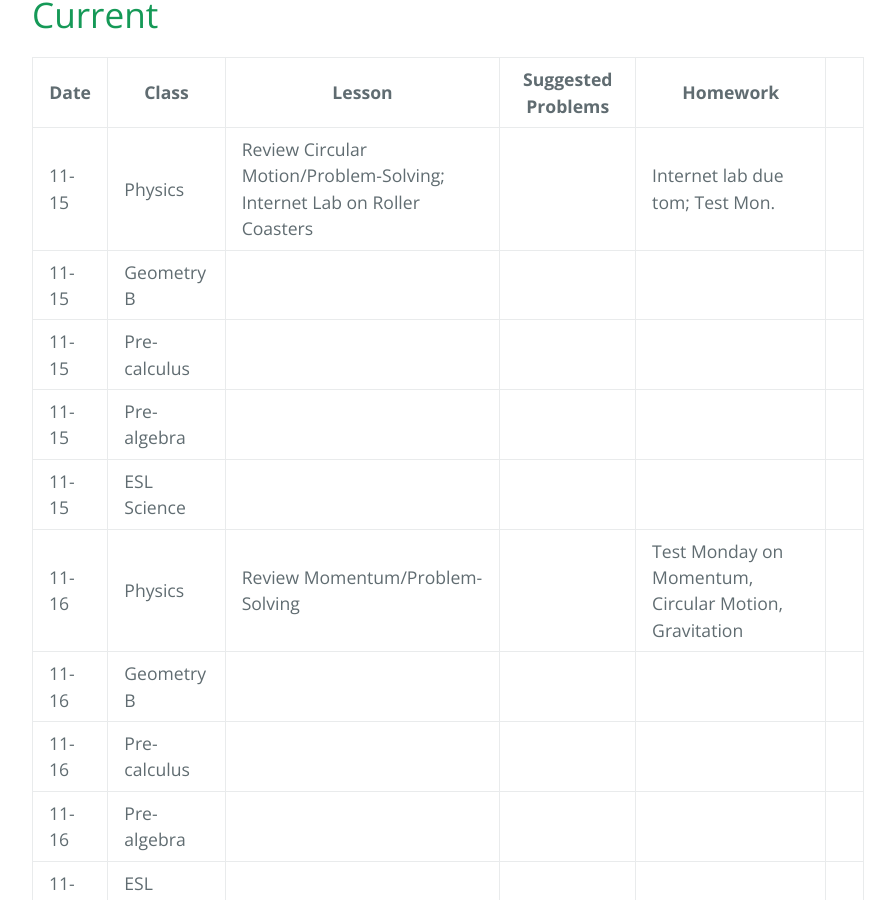
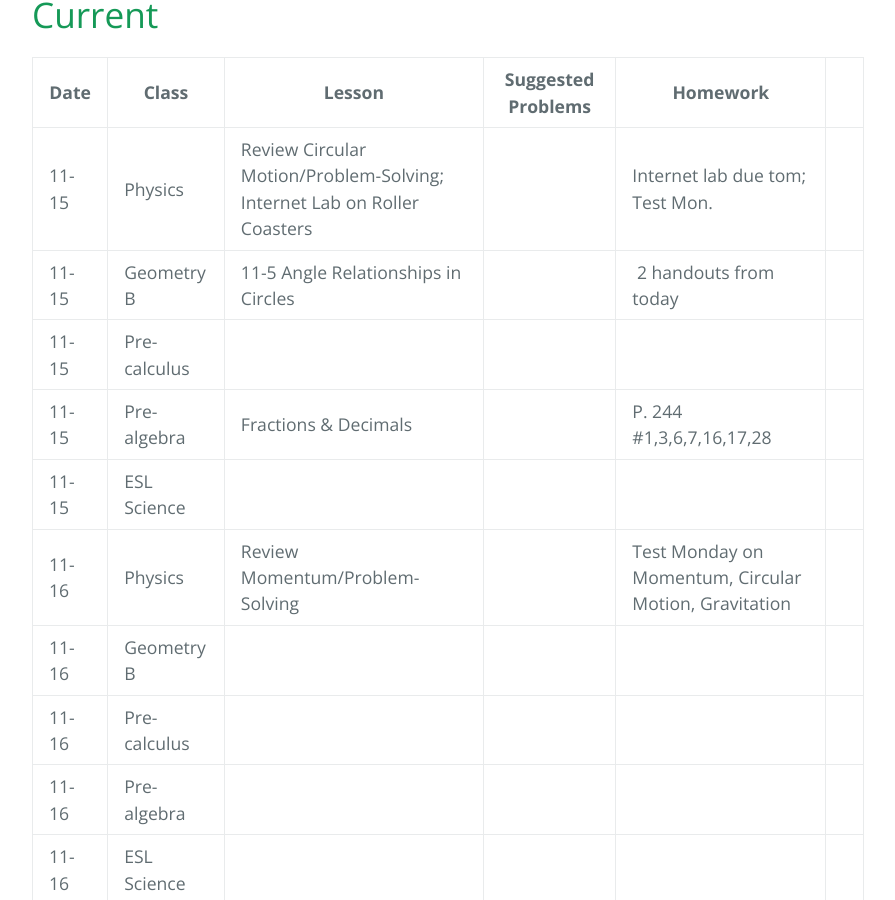
Before and after one commit to gpayoo/gpayoo, a Jekyll site: the page built from index.md, in a window 1280 px wide and 900 px high, scrolled down 511 px. Shown: the whole window, without its empty margins (192-1087 px from the left). Built offline with Jekyll 4.4.1, drawn with Linux system fonts in a browser that asks for light colours; our own code applies the rules of GitHub Pages for plain Markdown files.

Commit message:
Update index.md

```diff
--- a/index.md
+++ b/index.md
@@ -11,9 +11,9 @@ layout: default
 | Date | Class | Lesson | Suggested Problems | Homework |
 | ---- | ----- | ------ | -------- | ---
 | 11-15 | Physics | Review Circular Motion/Problem-Solving; Internet Lab on Roller Coasters | | Internet lab due tom; Test Mon.
-| 11-15 | Geometry B | | | |
+| 11-15 | Geometry B | 11-5 Angle Relationships in Circles | |   2 handouts from today
 | 11-15 | Pre-calculus |  | |
-| 11-15 | Pre-algebra | | |
+| 11-15 | Pre-algebra |Fractions & Decimals | | P. 244 #1,3,6,7,16,17,28
 | 11-15 | ESL Science |  |  |
 | 11-16 | Physics | Review Momentum/Problem-Solving| | Test Monday on Momentum, Circular Motion, Gravitation
 | 11-16 | Geometry B | | | |
```
